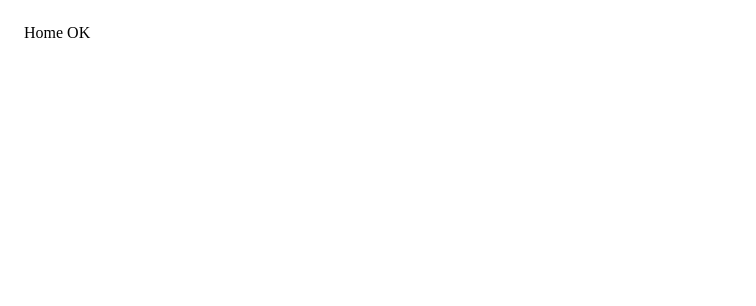
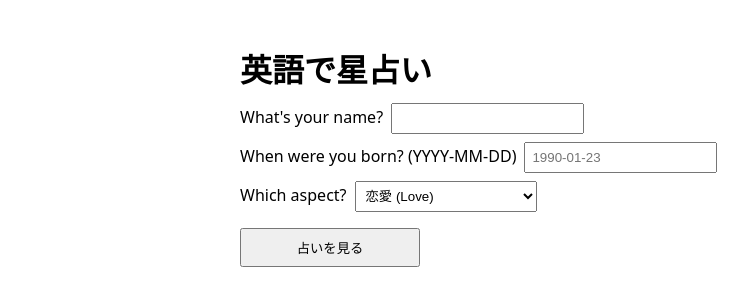
Before and after one commit to TaiheiYamamoto/eigo-horoscope-simple, a Next.js app: page / in a window 1280 px wide. Shown: the top 306 px of the page, without its empty margins (0-756 px from the left). Built offline with nearby package versions, Linux system fonts and the light colour scheme.

Commit message:
Update page.tsx

```diff
--- a/app/page.tsx
+++ b/app/page.tsx
@@ -1,3 +1,63 @@
+"use client";
+import { useState } from "react";
+
 export default function Page() {
-  return <main style={{padding:24}}>Home OK</main>;
+  const [name, setName] = useState("");
+  const [birth, setBirth] = useState(""); // YYYY-MM-DD
+  const [topic, setTopic] = useState("love");
+  const [out, setOut] = useState<any>(null);
+  const [loading, setLoading] = useState(false);
+
+  async function gen() {
+    if (!name || !birth) { alert("Name と 生年月日(YYYY-MM-DD) を入れてください"); return; }
+    setLoading(true); setOut(null);
+    try {
+      const r = await fetch("/api/horoscope", {
+        method: "POST",
+        headers: { "content-type": "application/json" },
+        body: JSON.stringify({ name, birthISO: new Date(birth).toISOString(), topic })
+      });
+      const j = await r.json();
+      if (j.error) throw new Error(j.error);
+      setOut(j);
+    } catch (e:any) {
+      alert(e.message || "failed");
+    } finally { setLoading(false); }
+  }
+
+  return (
+    <main style={{ padding: 24, fontFamily: "system-ui, Arial", maxWidth: 800, margin: "0 auto" }}>
+      <h1 style={{ marginBottom: 12 }}>英語で星占い</h1>
+
+      <div style={{ display: "grid", gap: 8, marginBottom: 16 }}>
+        <label>What's your name?
+          <input value={name} onChange={e=>setName(e.target.value)} style={{ marginLeft: 8, padding: 6 }} />
+        </label>
+        <label>When were you born? (YYYY-MM-DD)
+          <input value={birth} onChange={e=>setBirth(e.target.value)} placeholder="1990-01-23" style={{ marginLeft: 8, padding: 6 }} />
+        </label>
+        <label>Which aspect?
+          <select value={topic} onChange={e=>setTopic(e.target.value)} style={{ marginLeft: 8, padding: 6 }}>
+            <option value="love">恋愛 (Love)</option>
+            <option value="money">金運 (Money)</option>
+            <option value="work-study">仕事・勉強 (Work/Study)</option>
+          </select>
+        </label>
+        <button onClick={gen} disabled={loading} style={{ width: 180, padding: 8, marginTop: 8 }}>
+          {loading ? "Generating..." : "占いを見る"}
+        </button>
+      </div>
+
+      {out && (
+        <section style={{ border: "1px solid #eee", borderRadius: 12, padding: 16 }}>
+          <h2>{out.title} — <span style={{ opacity: .6 }}>{out.sign}</span></h2>
+          <p style={{ whiteSpace: "pre-wrap" }}>{out.english}</p>
+          <details style={{ marginTop: 8 }}>
+            <summary>日本語訳を表示</summary>
+            <p style={{ whiteSpace: "pre-wrap" }}>{out.japanese}</p>
+          </details>
+        </section>
+      )}
+    </main>
+  );
 }
```
